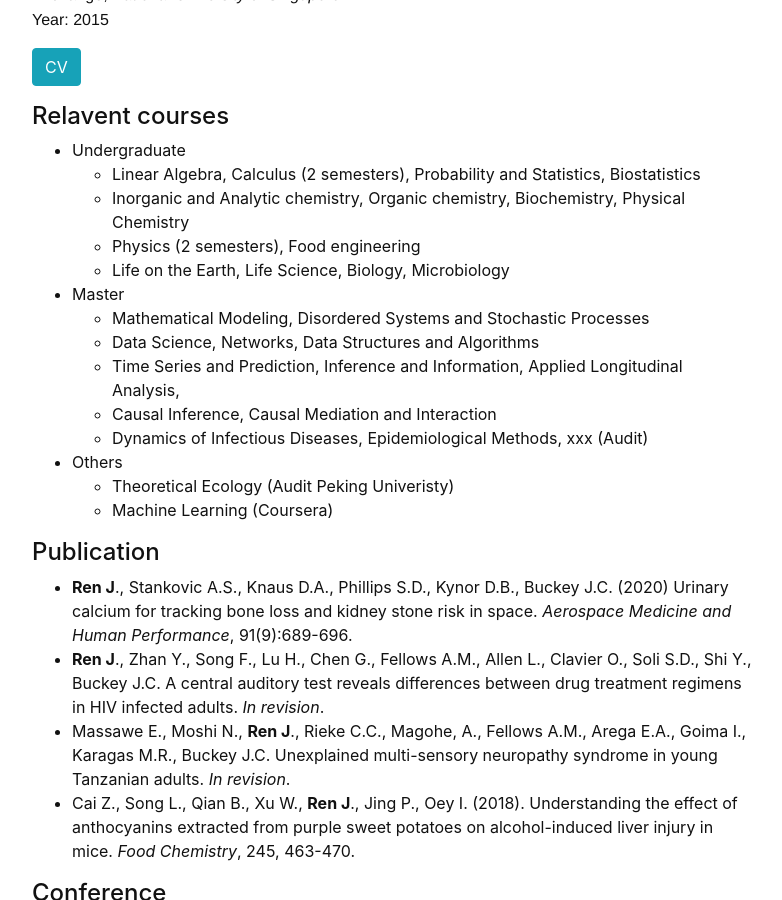
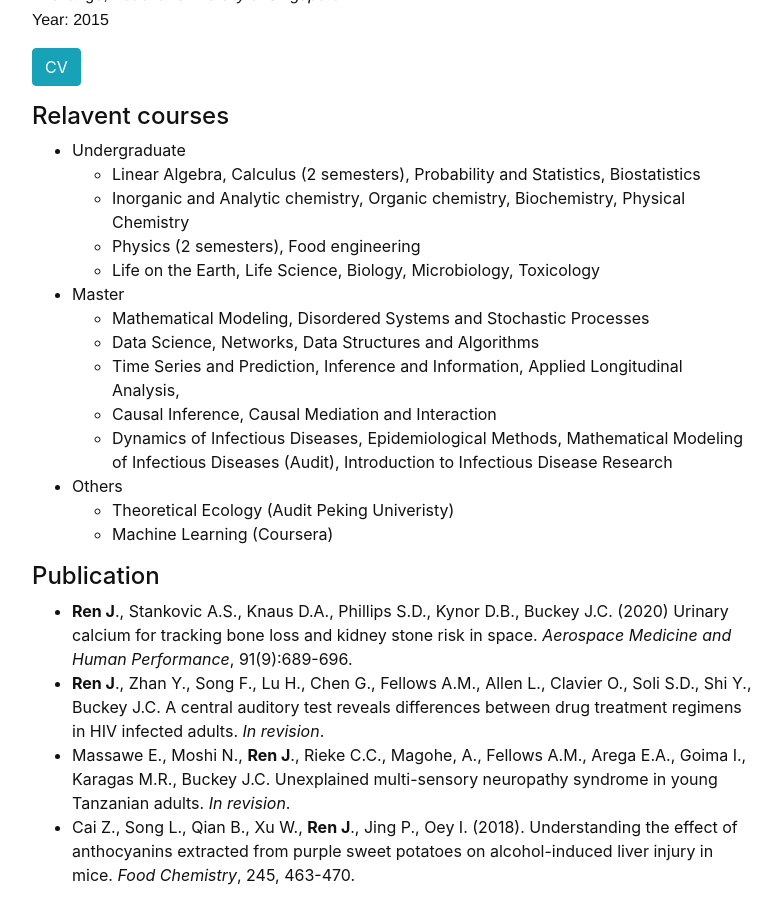
Before and after one commit to junkun-ren/PersonalWebsite, a Jekyll site: the page built from content/2-about_me.md, in a window 1280 px wide and 900 px high, scrolled down 448 px. Shown: the whole window, without its empty margins (248-1030 px from the left). Built offline with Jekyll 4.4.1, drawn with Linux system fonts in a browser that asks for light colours.

Commit message:
Update 2-about_me.md

```diff
--- a/content/2-about_me.md
+++ b/content/2-about_me.md
@@ -49,13 +49,13 @@ My research interests are mechanism-focused and theoretically-focused. I am part
 	- Linear Algebra, Calculus (2 semesters), Probability and Statistics, Biostatistics
 	- Inorganic and Analytic chemistry, Organic chemistry, Biochemistry, Physical Chemistry
 	- Physics (2 semesters), Food engineering
-	- Life on the Earth, Life Science, Biology, Microbiology
+	- Life on the Earth, Life Science, Biology, Microbiology, Toxicology
 - Master
 	- Mathematical Modeling, Disordered Systems and Stochastic Processes
 	- Data Science, Networks, Data Structures and Algorithms
 	- Time Series and Prediction, Inference and Information, Applied Longitudinal Analysis,
 	- Causal Inference, Causal Mediation and Interaction
-	- Dynamics of Infectious Diseases, Epidemiological Methods, xxx (Audit)
+	- Dynamics of Infectious Diseases, Epidemiological Methods, Mathematical Modeling of Infectious Diseases (Audit), Introduction to Infectious Disease Research
 - Others
 	- Theoretical Ecology (Audit Peking Univeristy)
 	- Machine Learning (Coursera)
```
